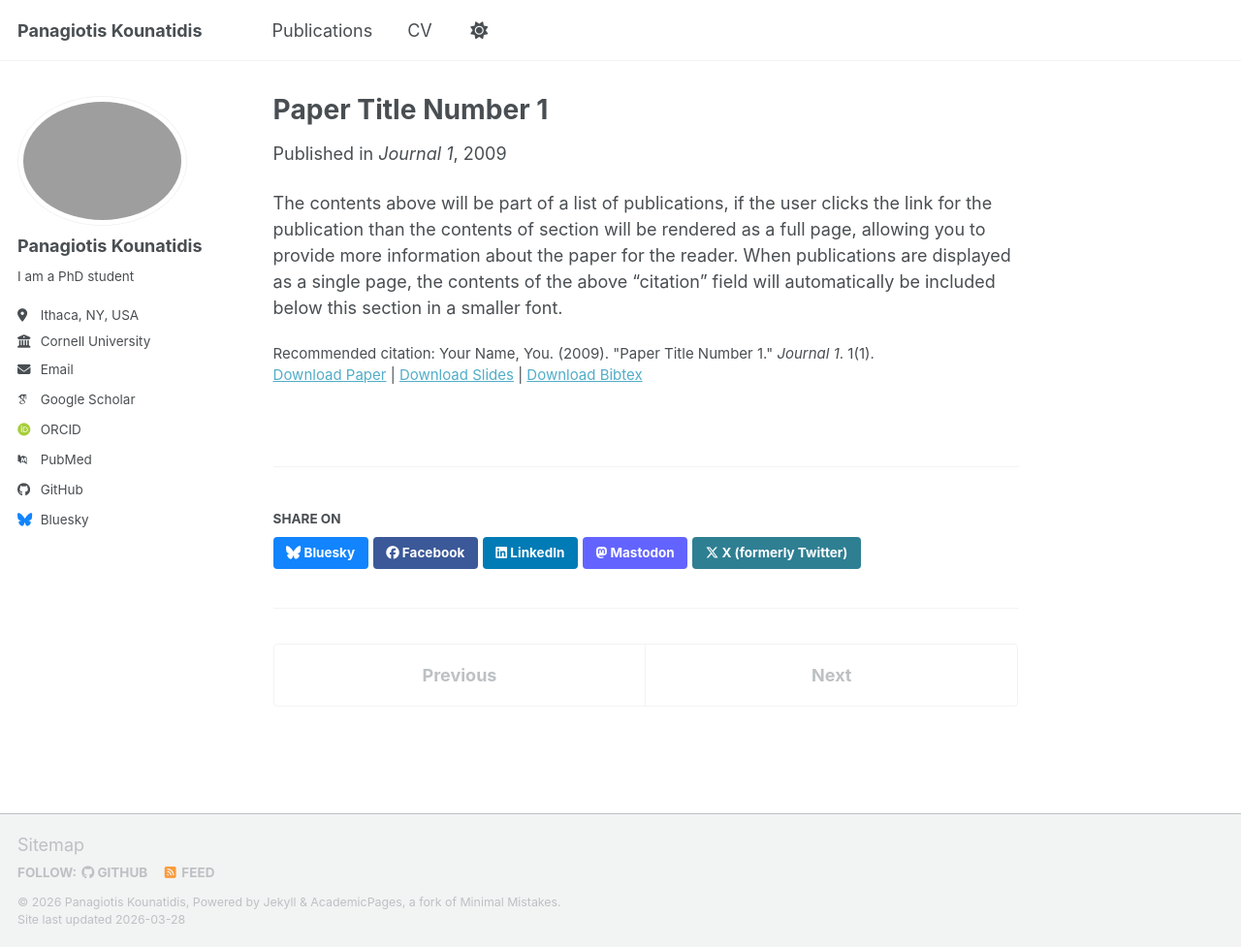
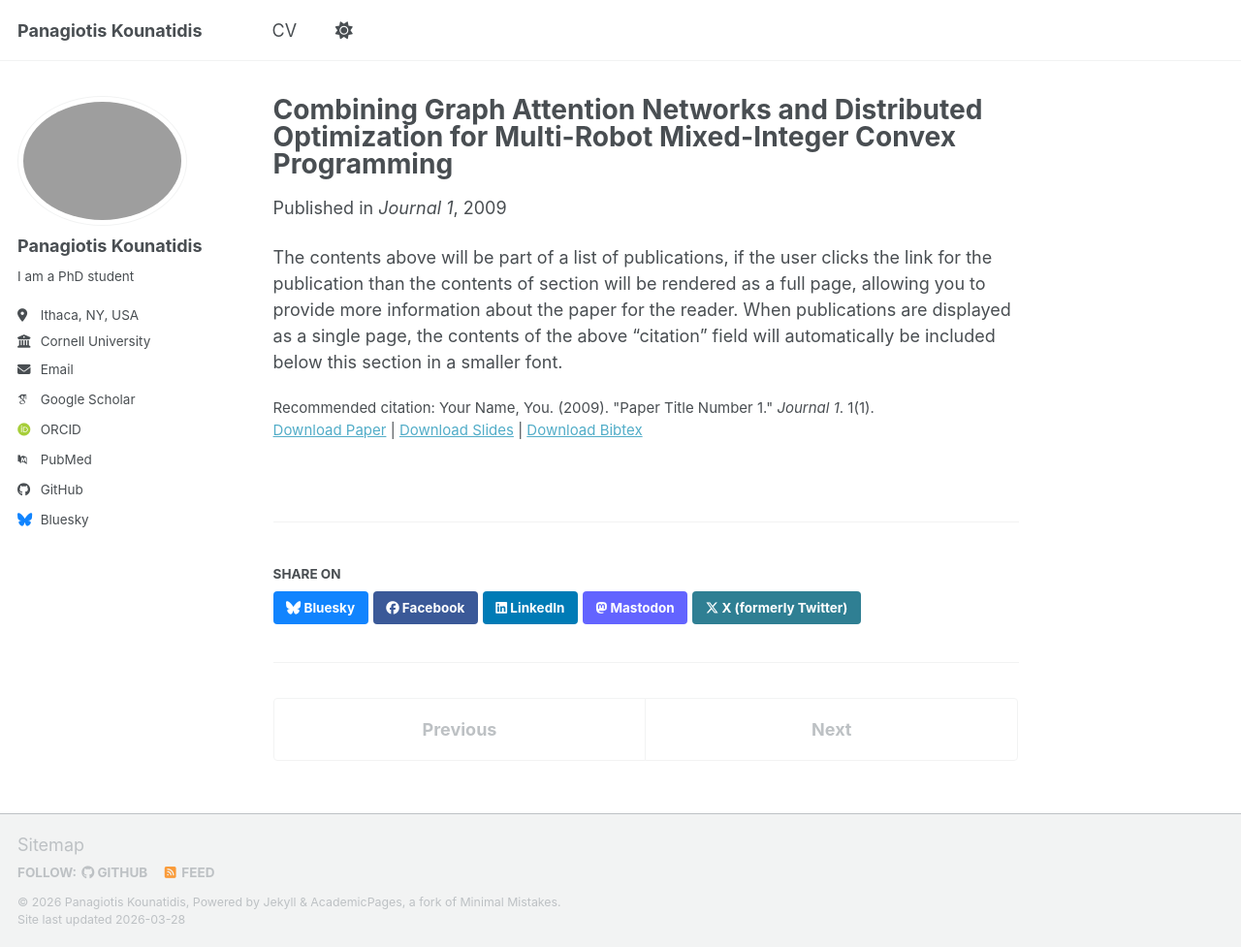
Before and after one commit to Panos20102k/Panos20102k.github.io, a Jekyll site: the page built from _publications/2009-10-01-paper-title-number-1.md, in a window 1280 px wide and 977 px high. Shown: the whole window at 97% size. Built offline with Jekyll 4.4.1, drawn with Linux system fonts in a browser that asks for light colours; some web fonts are replaced; a script bundle is joined from its source files by our own code; library files that are not in the unit come from our copies.

Commit message:
temp comment out publications

```diff
--- a/_data/navigation.yml
+++ b/_data/navigation.yml
@@ -8,8 +8,8 @@
 #      Markdown formatted page while the second is generated using JSON.
 
 main:
-  - title: "Publications"
-    url: /publications/
+  #- title: "Publications"
+  #  url: /publications/
 
   #- title: "Talks"
   #  url: /talks/
--- a/_publications/2009-10-01-paper-title-number-1.md
+++ b/_publications/2009-10-01-paper-title-number-1.md
@@ -1,5 +1,5 @@
 ---
-title: "Paper Title Number 1"
+title: "Combining Graph Attention Networks and Distributed Optimization for Multi-Robot Mixed-Integer Convex Programming"
 collection: publications
 category: manuscripts
 permalink: /publication/2009-10-01-paper-title-number-1
```
